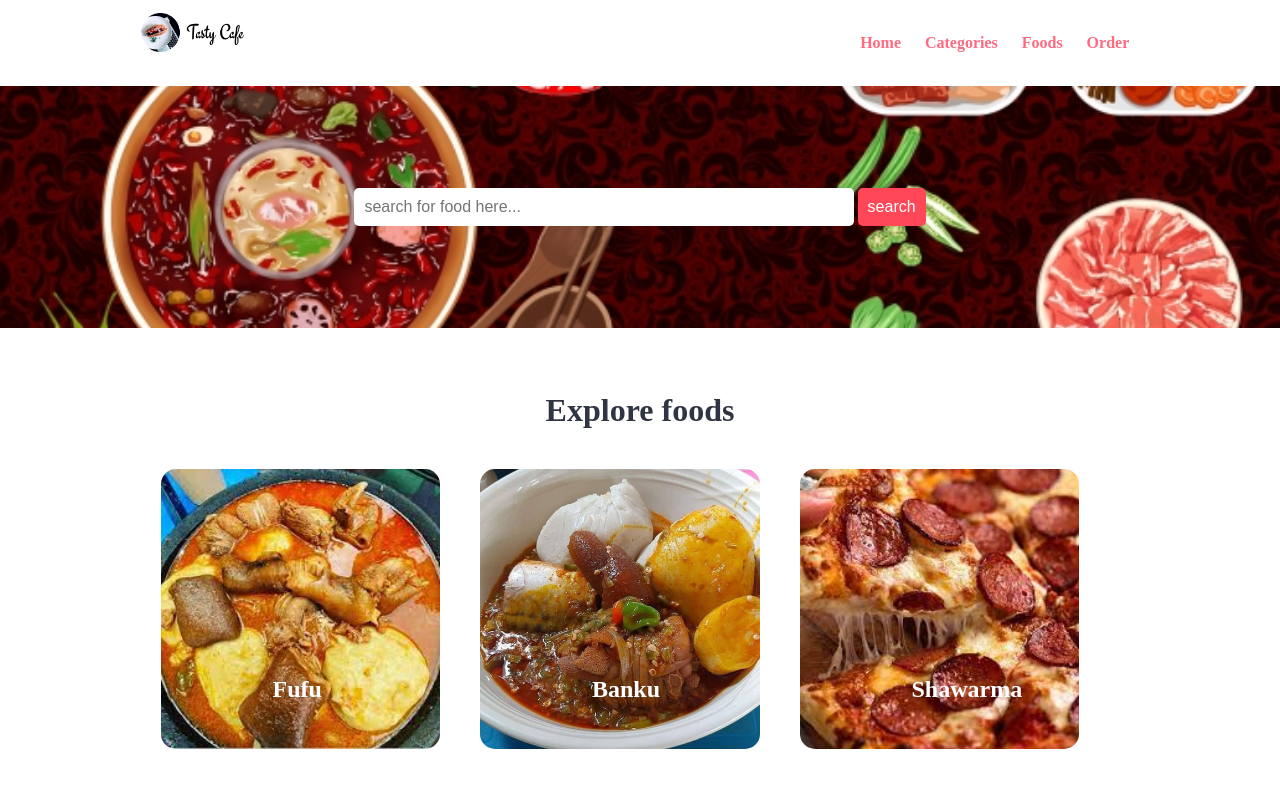
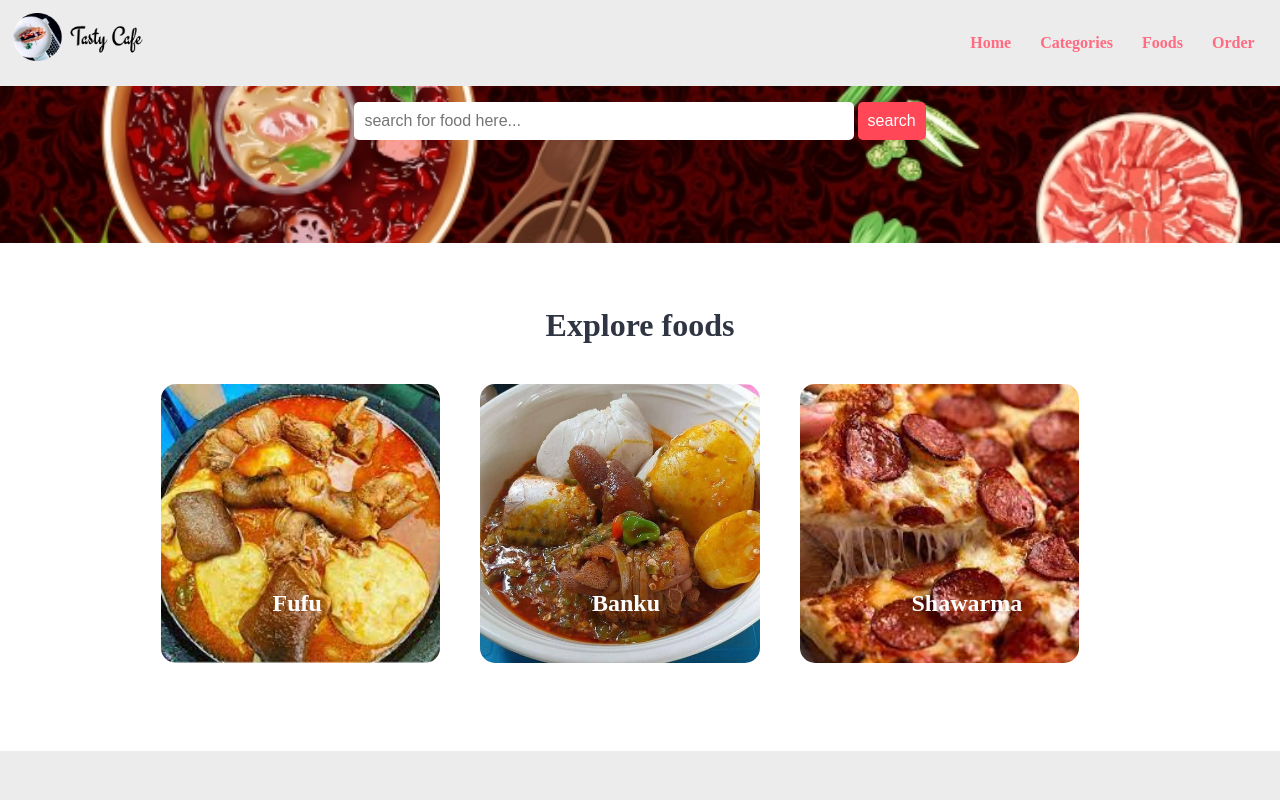
Before and after one commit to Kortsa/project2, a plain HTML site: page index.html in a window 1280 px wide. Shown: the top 800 px of the page. Drawn offline with Linux system fonts and the light colour scheme.

Commit message:
still working

```diff
--- a/css/style.css
+++ b/css/style.css
@@ -111,11 +111,11 @@ h3{
     font-weight: bold;
 }
 
-/* #navbar .container{
+#navbar .container{
     position: fixed;
     background-color: #ececec;
     width: 100%;
-} */
+}
 
 
 /* food search */
```
